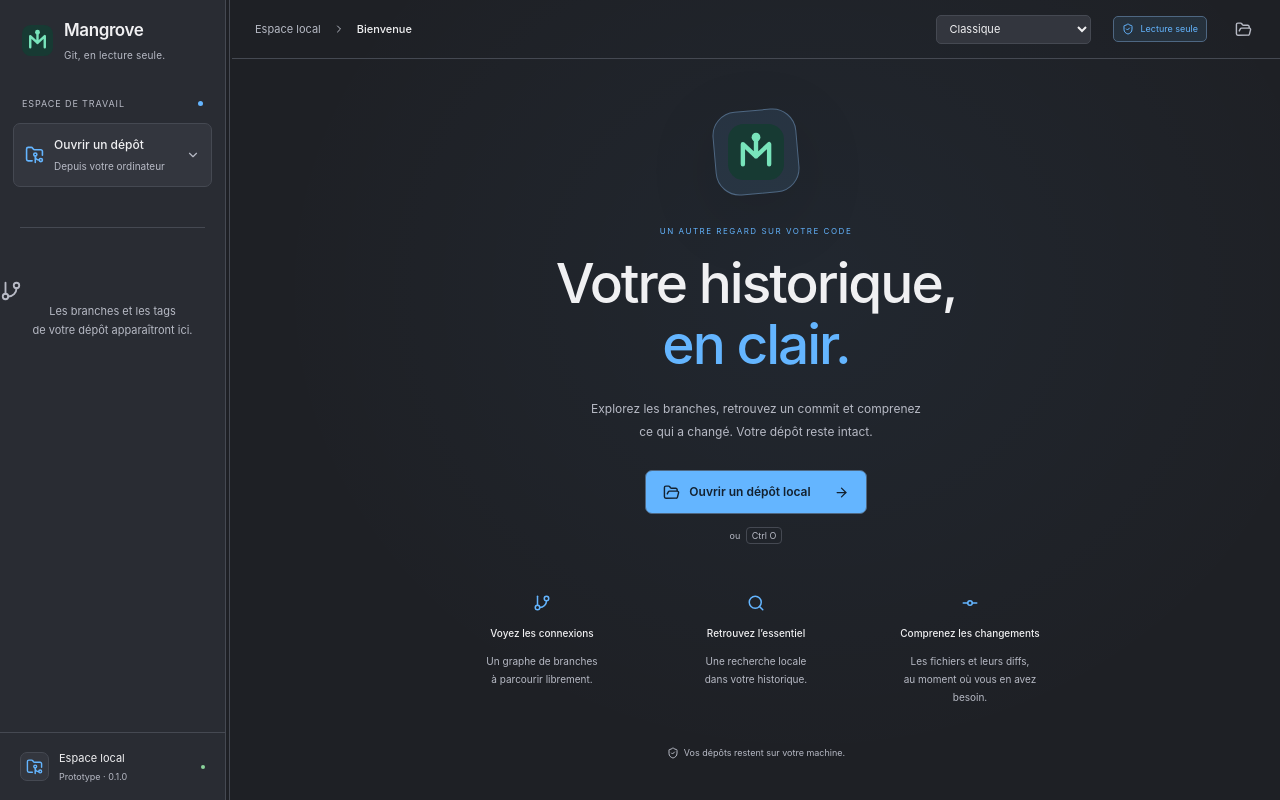
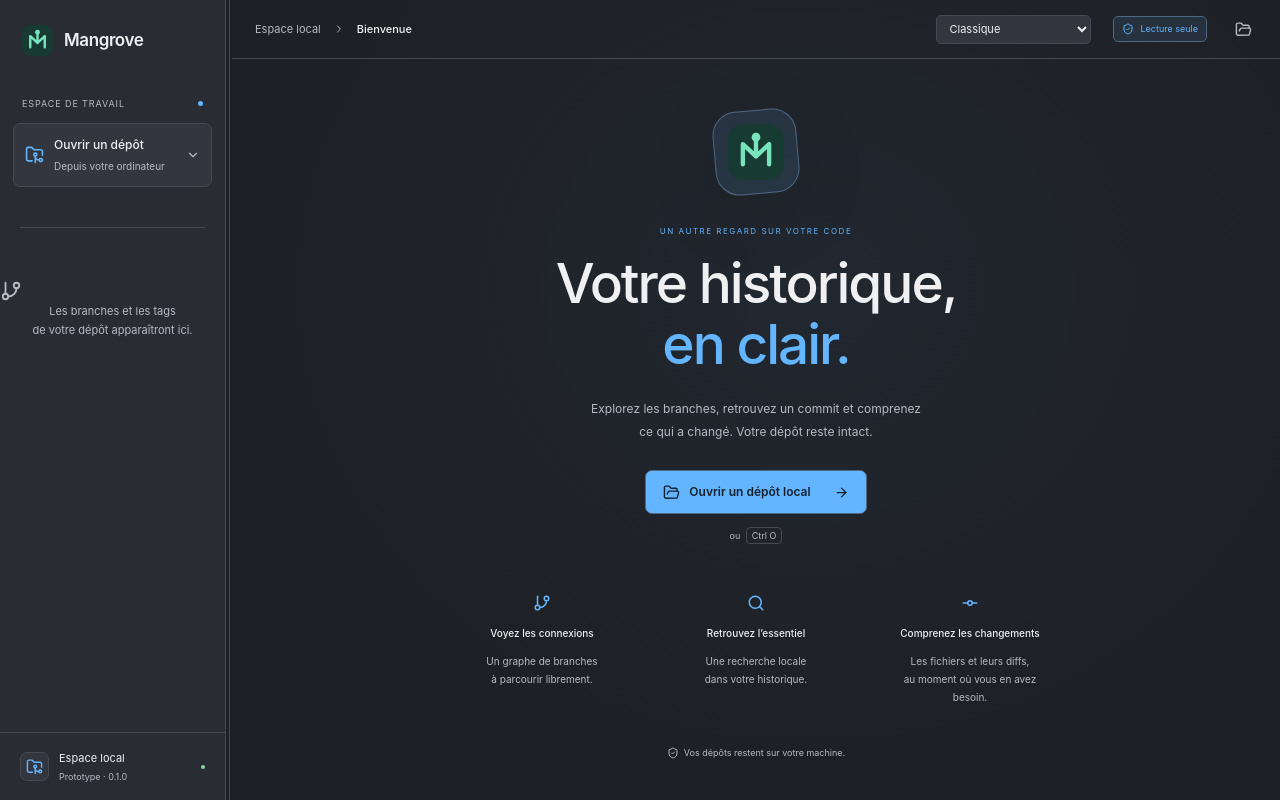
Before and after one commit to Dpblandin/mangrove, a Vue app: page / in a window 1280 px wide. Built offline with nearby package versions, Linux system fonts and the light colour scheme.

Commit message:
fix(ui): allow wider details pane and remove brand subtitle

```diff
--- a/src/App.vue
+++ b/src/App.vue
@@ -183,7 +183,7 @@ onBeforeUnmount(() => window.removeEventListener('keydown', keyboard))
     >
       <div class="brand">
         <img src="/favicon.svg" width="31" height="31" alt="" />
-        <span>Mangrove<small>Git, en lecture seule.</small></span>
+        <span>Mangrove</span>
       </div>
       <div class="workspace-heading">
         <span>ESPACE DE TRAVAIL</span><span class="local-dot"></span>
--- a/src/composables/usePaneLayout.ts
+++ b/src/composables/usePaneLayout.ts
@@ -7,7 +7,7 @@ type PreferenceStore = Pick<Storage, 'getItem' | 'setItem'>
 const STORAGE_KEY = 'mangrove:panes'
 const DEFAULTS: Preferences = { left: 226, right: 390 }
 const MINIMUMS: Preferences = { left: 180, right: 280 }
-const MAXIMUMS: Preferences = { left: 400, right: 700 }
+const LEFT_MAXIMUM = 400
 const HISTORY_MINIMUM = 340
 const DIVIDERS_WIDTH = 12
 const APP_MINIMUM = 880
@@ -32,7 +32,10 @@ function storedPreferences(store: PreferenceStore | null): Preferences {
       for (const pane of ['left', 'right'] as const) {
         const value = (saved as Record<string, unknown>)[pane]
         if (typeof value === 'number' && Number.isFinite(value))
-          result[pane] = clamp(value, MINIMUMS[pane], MAXIMUMS[pane])
+          result[pane] =
+            pane === 'left'
+              ? clamp(value, MINIMUMS.left, LEFT_MAXIMUM)
+              : Math.max(MINIMUMS.right, Math.round(value))
       }
     }
   } catch {
@@ -54,7 +57,7 @@ export function usePaneLayout(
   const leftBounds = computed(() => ({
     min: MINIMUMS.left,
     max: Math.min(
-      MAXIMUMS.left,
+      LEFT_MAXIMUM,
       available.value - MINIMUMS.right - HISTORY_MINIMUM - DIVIDERS_WIDTH,
     ),
   }))
@@ -63,10 +66,7 @@ export function usePaneLayout(
   )
   const rightBounds = computed(() => ({
     min: MINIMUMS.right,
-    max: Math.min(
-      MAXIMUMS.right,
-      available.value - leftWidth.value - HISTORY_MINIMUM - DIVIDERS_WIDTH,
-    ),
+    max: available.value - leftWidth.value - HISTORY_MINIMUM - DIVIDERS_WIDTH,
   }))
   const rightWidth = computed(() =>
     clamp(preferred.value.right, rightBounds.value.min, rightBounds.value.max),
--- a/src/style.css
+++ b/src/style.css
@@ -145,14 +145,6 @@ button {
   font-size: 17px;
   font-weight: 620;
   letter-spacing: -0.4px;
-}
-.brand small {
-  display: block;
-  font-size: 10px;
-  font-weight: 400;
-  margin-top: 5px;
-  color: var(--muted);
-  letter-spacing: 0.02em;
 }
 .workspace-heading {
   display: flex;
```
Also changed, not shown: 2 other files (tests, documents, lock files or other folders).
